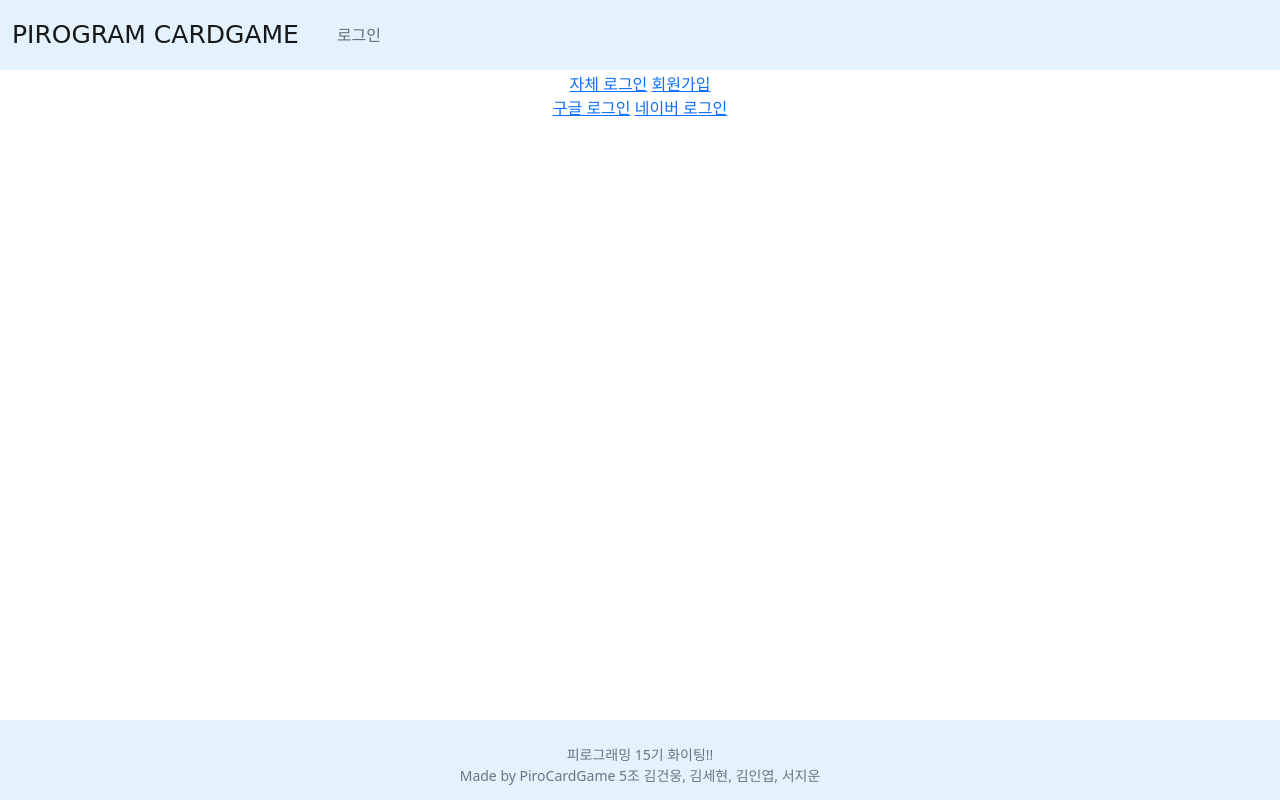
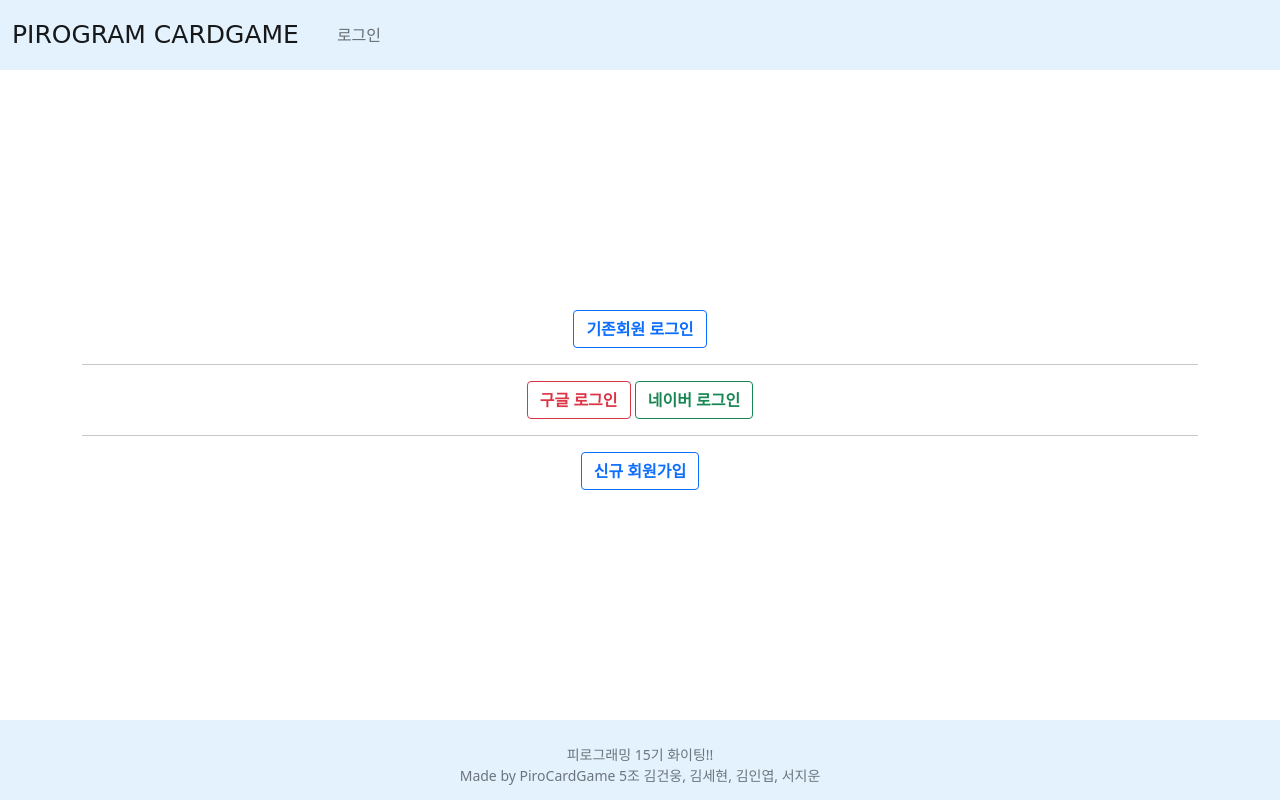
Before and after one commit to s-jiun/Piro15_CardGame_05, a Django app: page /login/ in a window 1280 px wide. Run offline with Django 3.2, Linux system fonts and the light colour scheme; some libraries are stand-ins or nearby versions; some web fonts are replaced.

Commit message:
[FIX] HTML login button

```diff
--- a/game/templates/game/login.html
+++ b/game/templates/game/login.html
@@ -3,21 +3,24 @@
 {% block content %}
     {% load socialaccount %}
     {% providers_media_js %}
+    <div class="container-lg d-flex flex-column justify-content-center text-center vh-100">
+        <div class="row">
+            <div class="col">
+            <a class="fw-bold btn btn-outline-primary" href="/accounts/login">기존회원 로그인</a>
+            <hr/>
 
-    <br/><br/><br/>
-    <div>
-    <a href="/accounts/login">자체 로그인</a>
-    <a href="/accounts/signup">회원가입</a>
-    <br>
 
             {% if user.is_authenticated %}
                 <a href="/logout">로그아웃</a>
                 <br>
-
                 {{user.username}} 님이 로그인 중
             {% else %}
-    <a href="{% provider_login_url 'google' %}">구글 로그인</a>
-    <a href="{% provider_login_url 'naver' %}">네이버 로그인</a>
+                <a class="fw-bold btn btn-outline-danger" href="{% provider_login_url 'google' %}">구글 로그인</a>
+                <a class="fw-bold btn btn-outline-success" href="{% provider_login_url 'naver' %}">네이버 로그인</a>
             {% endif %}
+            <hr/>
+            <a class="fw-bold btn btn-outline-primary" href="/accounts/signup">신규 회원가입</a>
+            </div>
+        </div>
     </div>
 {% endblock content %}
--- a/game/templates/game/main.html
+++ b/game/templates/game/main.html
@@ -15,8 +15,8 @@
                     <h4><a href="{% url 'game:attack' %}" class="btn btn-outline-success">게임하기</a></h4>
                     <h4><a href="{% url 'game:game_result' %}" class="btn btn-outline-success">전적보기</a></h4>
                 {%else%}
-                    <a class="nav-link" href="{% url 'game:login' %}">로그인</a>
-                    <a class="nav-link" href="/accounts/signup">회원가입</a>
+                    <a class="nav-link btn btn-sm btn-outline-success" href="{% url 'game:login' %}" style="padding : 10px 10px">로그인</a>
+                    <a class="nav-link btn btn-sm btn-outline-success" href="/accounts/signup">회원가입</a>
                 {%endif %}
                 </div>
             </div>
```
Lines whose indentation alone changed are shown as unchanged.
